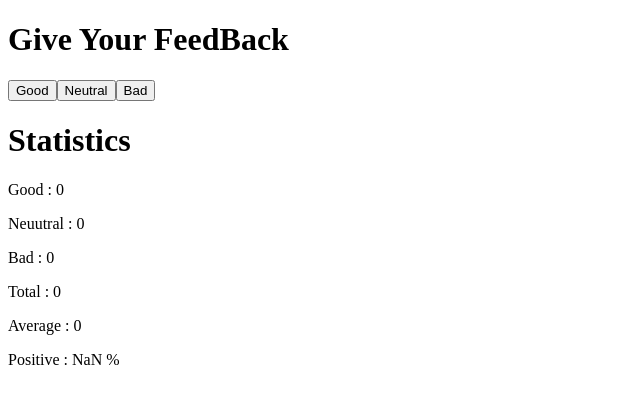
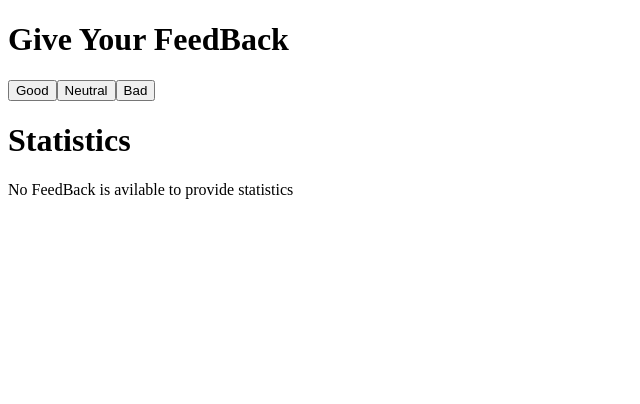
Before and after one commit to santosnepal/FullStack, a React (Create React App) app in the folder part1/unicafe/: page / in a window 1280 px wide. Shown: the top 404 px of the page, without its empty margins (0-640 px from the left). Built offline with nearby package versions, Linux system fonts and the light colour scheme.

Commit message:
part 1.9 completed

```diff
--- a/part1/unicafe/src/App.js
+++ b/part1/unicafe/src/App.js
@@ -3,9 +3,11 @@
   const average = good*1+neutral*0+bad*-1
   const goodPercntage = (good/(good+neutral+bad))*100
   const total = good+bad+neutral
+
+    if(good>0||bad>0||neutral>0)
+      {
         return(
         <div>
-      <h1>Statistics</h1>
           <p>Good : {good}</p>
           <p>Neuutral : {neutral}</p>
           <p>Bad : {bad}</p>
@@ -14,6 +16,12 @@
           <p>Positive : {goodPercntage} %</p>
       </div>
         )
+    }
+    return(
+      <p>No FeedBack is avilable to provide statistics</p>
+    )
+
+
 }
 const App =()=>{
   const [good,setGood] = useState(0)
@@ -36,6 +44,7 @@
         <button onClick={neutralUpdatehandler}>Neutral</button>
         <button onClick={badUpdatehandler}>Bad</button>
       </div>
+      <h1>Statistics</h1>
      <Statistics good={good} bad ={bad} neutral={neutral}/>
 
     </div>
```
Lines whose indentation alone changed are shown as unchanged.
